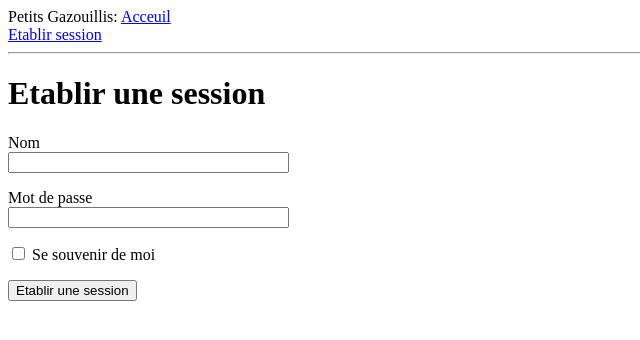
After one commit to ankitwhoelse/MicroBlog_ReactNative, a Flask app: page /etablir_session in a window 1280 px wide. The commit adds this page. Shown: the top 340 px of the page, without its empty margins (0-640 px from the left). Run offline with Flask 2, Linux system fonts and the light colour scheme.

Commit message:
Fin lab02

```diff
--- a/app/__init__.py
+++ b/app/__init__.py
@@ -1,4 +1,7 @@
 from flask import Flask
+from config import Config
 
 app = Flask(__name__)
+app.config.from_object(Config)
+
 from app import routes
--- /dev/null
+++ b/app/formulaires.py
@@ -0,0 +1,9 @@
+from flask_wtf import FlaskForm
+from wtforms import StringField, PasswordField, BooleanField, SubmitField
+from wtforms.validators import DataRequired
+
+class FormulaireEtablirSession(FlaskForm):
+    nom = StringField('Nom', validators=[DataRequired(message="Nom est un champ oubligatoire")])
+    mot_de_passe = PasswordField('Mot de passe', validators=[DataRequired(message="Mot de passe est un champ oubligatoire")])
+    se_souvenir_de_moi = BooleanField('Se souvenir de moi')
+    soumettre = SubmitField('Etablir une session')
--- a/app/routes.py
+++ b/app/routes.py
@@ -1,18 +1,28 @@
-from flask import render_template
+from flask import render_template, flash, redirect
 from app import app
+from app.formulaires import FormulaireEtablirSession
 
 @app.route('/')
 @app.route('/index')
 def index():
-        user = {'nom': 'Ankit'}
-        publications = [
-                {
-                        'auteur': {'nom': 'Jean'},
-                        'corps': "J'aime rien!"
-                },
-                {
-                        'auteur': {'nom': 'John'},
-                        'corps': "J'hais tout!"
-                }
-        ]
-        return render_template('index.html', titre='Acceuil', utilisateur=user, publications=publications)
+    user = {'nom': 'Ankit'}
+    publications = [
+        {
+            'auteur': {'nom': 'Jean'},
+            'corps': "J'aime rien!"
+        },
+        {
+            'auteur': {'nom': 'John'},
+            'corps': "J'hais tout!"
+        }
+    ]
+    return render_template('index.html', titre='Acceuil', utilisateur=user, publications=publications)
+
+
+@app.route('/etablir_session', methods=['GET', 'POST'])
+def etablir_session():
+    formulaire = FormulaireEtablirSession()
+    if formulaire.validate_on_submit():
+            flash('Etablir une session par utilisateur {}, se_souvenir_de_moi ={}'.format(formulaire.nom.data, formulaire.se_souvenir_de_moi.data))
+            return redirect('/index')
+    return render_template('etablir_session.html', titre='Etablir une session', formulaire=formulaire)
--- a/app/templates/base.html
+++ b/app/templates/base.html
@@ -7,8 +7,19 @@
         {% endif %}
     </head>
     <body>
-                <div>Petits Gazouillis: <a href="/index">Acceuil</a></div>
+            <div>Petits Gazouillis:
+                <a href="{{ url_for('index') }}">Acceuil</a></div>
+                <a href="{{ url_for('etablir_session') }}">Etablir session</a>
             <hr>
+            {% with messages = get_flashed_messages() %}
+            {% if messages %}
+            <ul>
+                {% for msg in messages %}
+                <li>{{ msg }}</li>
+                {% endfor %}
+            </ul>
+            {% endif %}
+            {% endwith %}
             {% block content %} {% endblock %}
     </body>
 </html>
--- /dev/null
+++ b/app/templates/etablir_session.html
@@ -0,0 +1,24 @@
+{% extends "base.html" %}
+
+{% block content %}
+    <h1>Etablir une session</h1>
+    <form action="" method="POST" novalidate>
+        {{ formulaire.hidden_tag() }}
+        <p>
+            {{ formulaire.nom.label }}<br />
+            {{ formulaire.nom (size=32) }}<br />
+            {% for erreur in formulaire.nom.errors %}
+                <span style="color: red">[{{ erreur }}]</span>
+            {% endfor %}
+        </p>
+        <p>
+            {{ formulaire.mot_de_passe.label }}<br />
+            {{ formulaire.mot_de_passe (size=32) }}<br />
+            {% for erreur in formulaire.mot_de_passe.errors %}
+            <span style="color: red">[{{ erreur }}]</span>
+        {% endfor %}
+        </p>
+        <p>{{ formulaire.se_souvenir_de_moi() }} {{ formulaire.se_souvenir_de_moi.label }}</p>
+        <p>{{ formulaire.soumettre() }}</p>
+    </form>
+{% endblock %}
--- /dev/null
+++ b/config.py
@@ -0,0 +1,4 @@
+import os
+
+class Config(object):
+    SECRET_KEY = os.environ.get('SECRET_KEY') or 'password-mediocre'
--- a/requirements.txt
+++ b/requirements.txt
@@ -1,6 +1,7 @@
 astroid==2.4.2
 click==7.1.2
 Flask==1.1.2
+Flask-WTF==0.14.3
 isort==5.4.2
 itsdangerous==1.1.0
 Jinja2==2.11.2
@@ -14,3 +15,4 @@ toml==0.10.1
 typed-ast==1.4.1
 Werkzeug==1.0.1
 wrapt==1.12.1
+WTForms==2.3.3
```
Also changed, not shown: 1 other file. Lines whose indentation alone changed are shown as unchanged.
